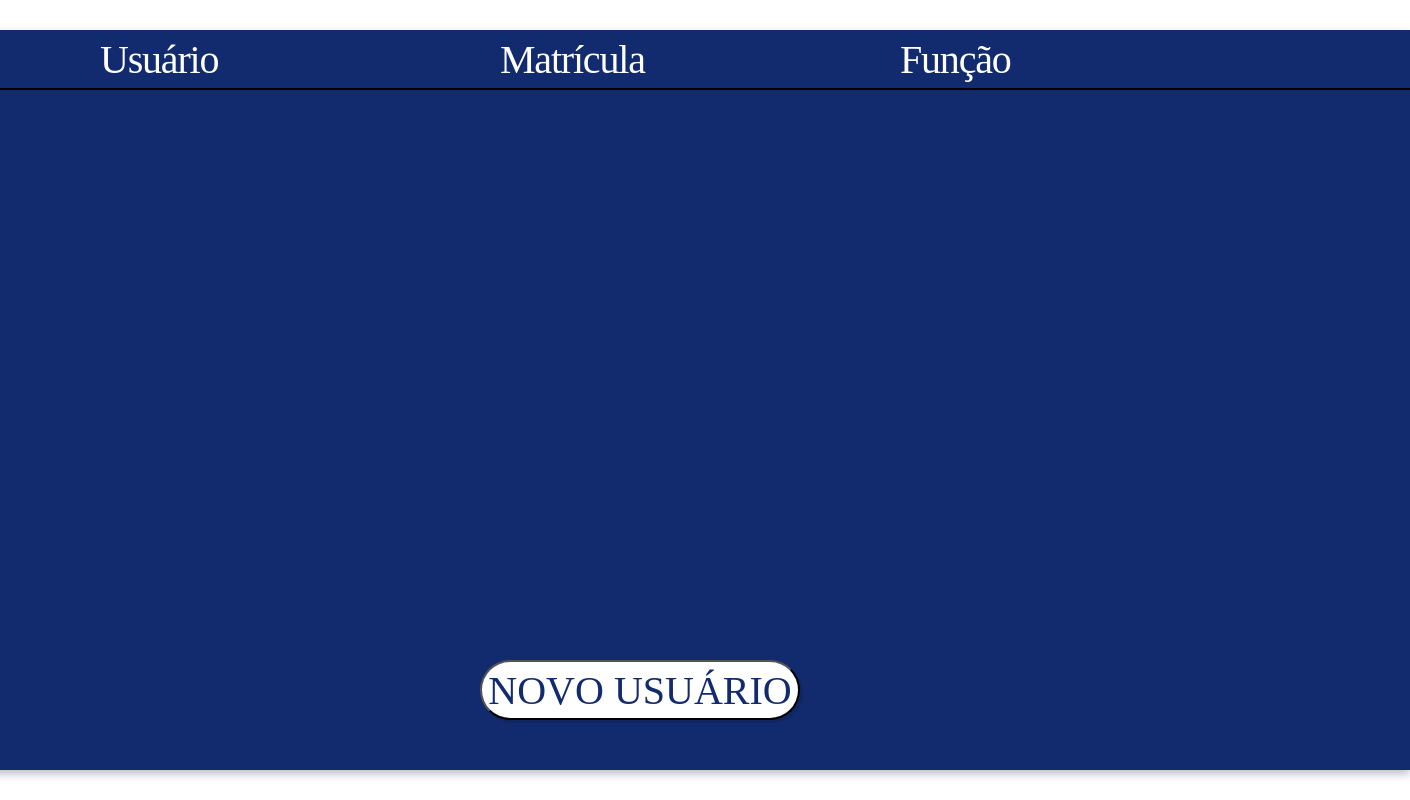
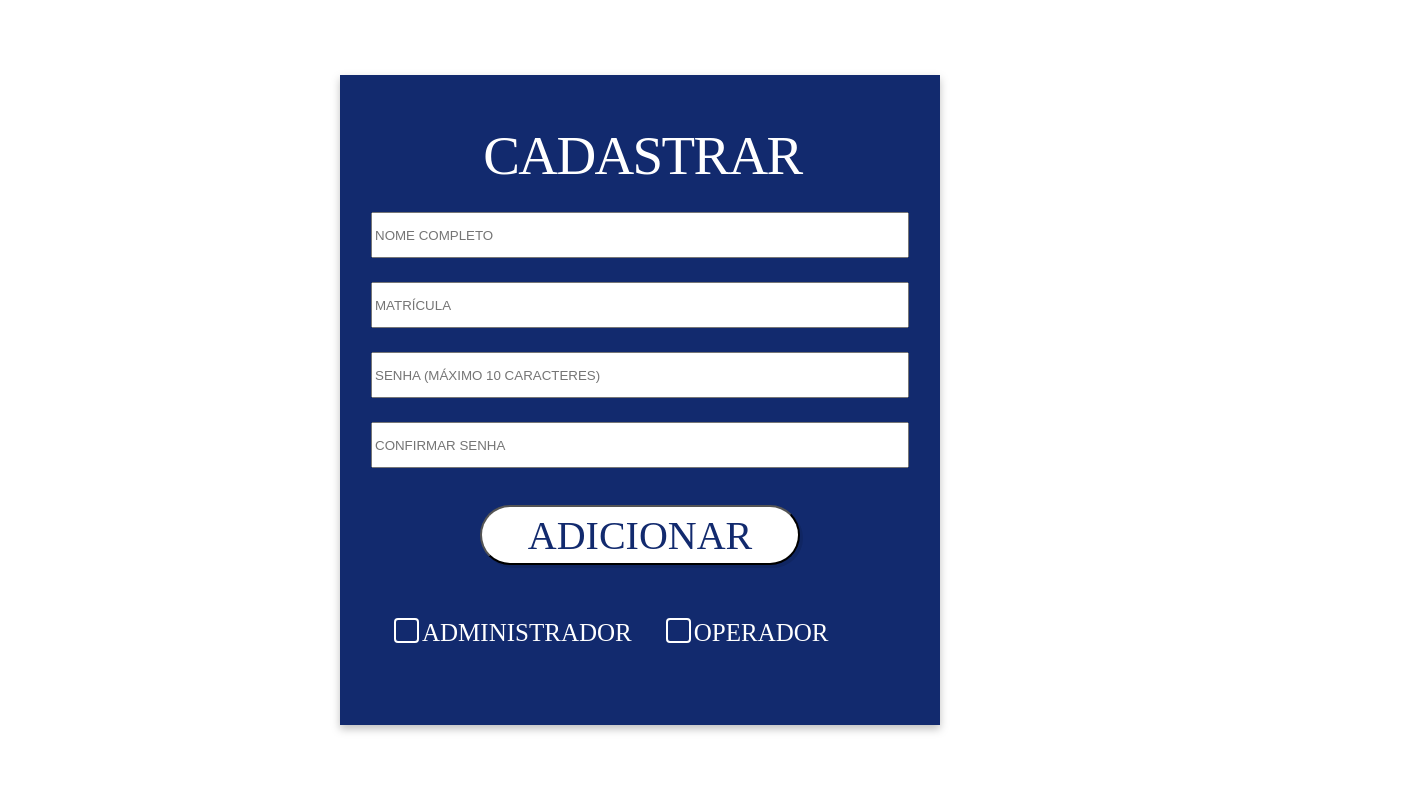
Before and after one commit to batista-neto/SIRIS, a React (Create React App) app in the folder siris-front/: page / in a window 1280 px wide. Shown: the whole page, 1410 px wide, since content can reach past the window. Built offline with nearby package versions, Linux system fonts and the light colour scheme.

Commit message:
diminui css

```diff
--- a/siris-front/src/App.js
+++ b/siris-front/src/App.js
@@ -4,12 +4,10 @@ import Cadastro from "./pages/cadastro"
 
 
 function App() {
-    return ( <
-        div className = "App" >
-        <
-        Adm / >
-        <
-        /div>
+    return (
+        <div className = "App" >
+            <Cadastro />
+        </div>
     );
 }
 
--- a/siris-front/src/css/adm.css
+++ b/siris-front/src/css/adm.css
@@ -8,11 +8,10 @@
     background-color: #122A6E;
     filter: drop-shadow(0px 4px 4px rgba(0, 0, 0, 0.25));
   }
-
-#useradm {
+#useradm, #idadm, #funcaoadm {
     position: absolute;
+    width: 500px;
     height: 40px;
-    left: 230px;
     top: 10px;
     font-family: 'IBM Plex Sans';
     font-style: normal;
@@ -26,40 +25,16 @@
     color: #FFFFFF;
 }
 
+#useradm {
+    left: 230px;
+}
+
 #idadm {
-    position: absolute;
-    width: 500px;
-    height: 40px;
     left: 630px;
-    top: 10px;
-    font-family: 'IBM Plex Sans';
-    font-style: normal;
-    font-weight: 400;
-    font-size: 40px;
-    line-height: 100%;
-    display: flex;
-    align-items: center;
-    text-align: center;
-    letter-spacing: -0.03em;
-    color: #FFFFFF;
 }
 
 #funcaoadm {
-    position: absolute;
-    width: 500px;
-    height: 40px;
     left: 1030px;
-    top: 10px;
-    font-family: 'IBM Plex Sans';
-    font-style: normal;
-    font-weight: 400;
-    font-size: 40px;
-    line-height: 100%;
-    display: flex;
-    align-items: center;
-    text-align: center;
-    letter-spacing: -0.03em;
-    color: #FFFFFF;
 }
 
 hr{
--- a/siris-front/src/css/login.css
+++ b/siris-front/src/css/login.css
@@ -39,7 +39,7 @@
     border-radius: 45px;
 }
 
-#usernamelogin {
+#usernamelogin, #senhalogin {
     position: absolute;
     width: 530px;
     height: 40px;
@@ -47,29 +47,12 @@
     top: 240px;
 }
 
-#senhalogin {
-    position: absolute;
-    width: 530px;
-    height: 40px;
-    left: 35px;
-    top: 310px;
+#usernamelogin {
+    top: 240px;
 }
 
-p {
-position: absolute;
-left: 50%;
-top: 380px;
-transform: translate(-50%, -50%);
-font-family: 'IBM Plex Sans';
-font-style: normal;
-font-weight: 400;
-font-size: 25px;
-line-height: 100%;
-display: flex;
-align-items: center;
-text-align: center;
-letter-spacing: -0.03em;
-color: #FFFFFF;
+#senhalogin {
+    top: 310px;
 }
 
 #invalid {
--- a/siris-front/src/pages/adm.js
+++ b/siris-front/src/pages/adm.js
@@ -7,7 +7,7 @@ function adm() {
                 <p2 id='idadm'>Matrícula</p2>
                 <p3 id='funcaoadm'>Função</p3>
                 <hr></hr>
-                <button id='buttonadm'>NOVO USUÁRIO</button>
+                <button type='button' id='buttonadm'>NOVO USUÁRIO</button>
             </div>
     )
 }
--- a/siris-front/src/pages/cadastro.js
+++ b/siris-front/src/pages/cadastro.js
@@ -4,15 +4,20 @@ function cadastro() {
     return (
         <div id="adm" className="box">
             <h1>CADASTRAR</h1>
-            <input id="usernamecad" placeHolder="NOME COMPLETO"></input>
-            <input id="matriculacad" placeHolder="MATRÍCULA"></input>
-            <input id="senhacad" placeHolder="SENHA (MÁXIMO 10 CARACTERES)"></input>
-            <input id="confirmarsenhacad" placeHolder="CONFIRMAR SENHA"></input>
-            <button id='buttoncad'>ADICIONAR</button>
-            <input type="radio" id='adminput' value="sim"/>
+
+            <input type='text' id="usernamecad" placeHolder="NOME COMPLETO"></input>
+            <input type='number' id="matriculacad" placeHolder="MATRÍCULA"></input>
+            <input type='password' id="senhacad" placeHolder="SENHA (MÁXIMO 10 CARACTERES)"></input>
+            <input type='password' id="confirmarsenhacad" placeHolder="CONFIRMAR SENHA"></input>
+
+            <button type='submit' id='buttoncad'>ADICIONAR</button>
+
+            <input type="checkbox" id='adminput'/>
             <label id='admlabel'>ADMINISTRADOR</label>
-            <input type="radio" id='funcinput' value="sim"/>
+
+            <input type="checkbox" id='funcinput'/>
             <label id='funclabel'>OPERADOR</label>
+
         </div>
     );
 }
--- a/siris-front/src/pages/login.js
+++ b/siris-front/src/pages/login.js
@@ -6,10 +6,9 @@ function Login() {
             <div id="login" className="box">
                 <h1>Faça seu Login</h1>
                 <p1 id='invalid'>Usuário ou senha inválidos</p1>
-                <input id="usernamelogin" placeHolder="USERNAME"></input>
-                <input id="senhalogin" placeHolder="SENHA"></input>
-                <button id='buttonlogin'>LOGIN</button>
-                <p>Esqueci minha senha</p>
+                <input type='text' id="usernamelogin" placeHolder="USERNAME"></input>
+                <input type='password' id="senhalogin" placeHolder="SENHA"></input>
+                <button type='submit' id='buttonlogin'>LOGIN</button>
             </div>
         </div>
     );
```
Also changed, not shown: siris-front/src/css/cadastro.css (indentation only).
